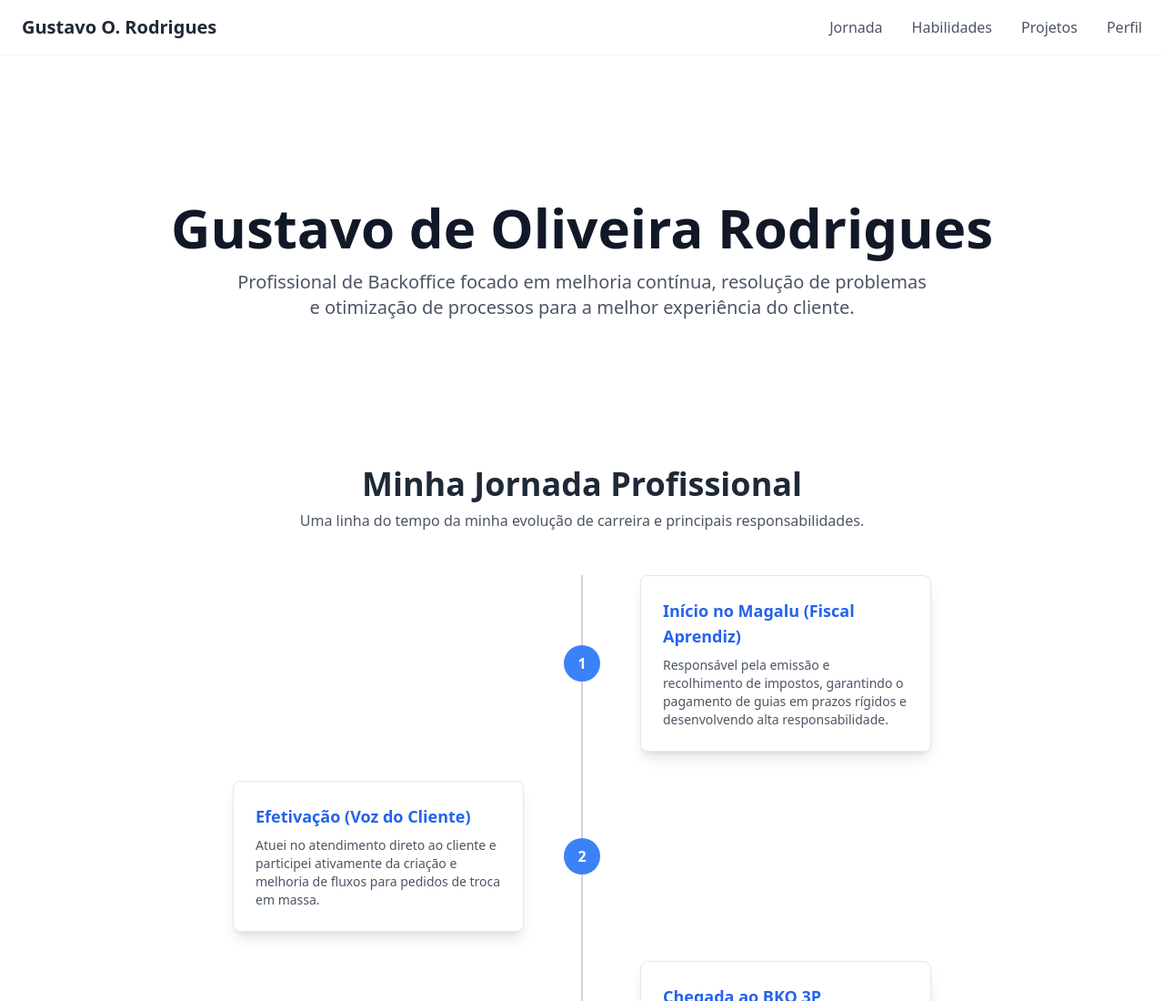
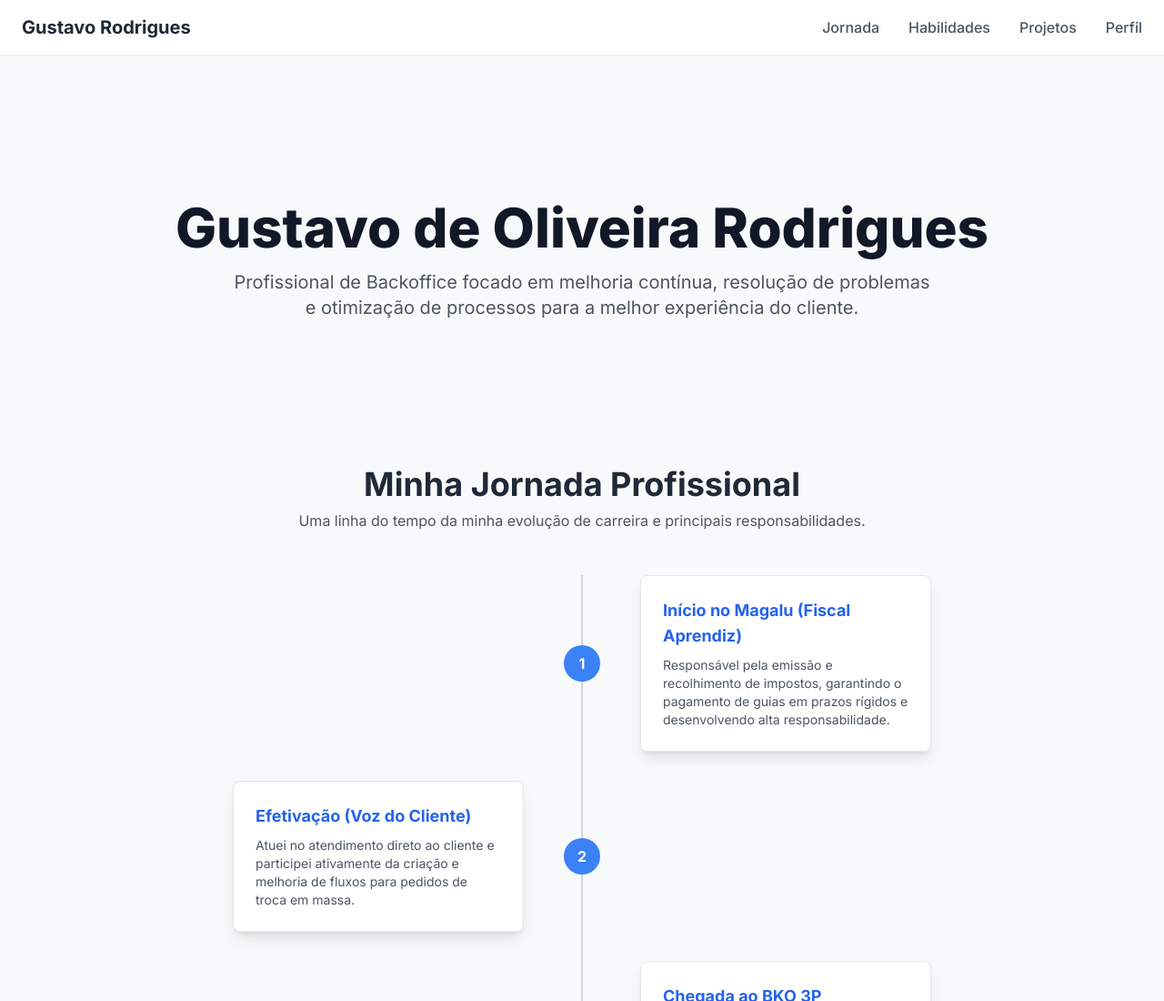
Before and after one commit to GustavoOliveiraRodrigues/ProjetoApresenta--o, a plain HTML site: page index.html in a window 1280 px wide. Shown: the top 1100 px of the page at 91% size. Drawn offline with nearby package versions, Linux system fonts and the light colour scheme.

Commit message:
Mensagem do commit1

```diff
--- a/index.html
+++ b/index.html
@@ -19,7 +19,7 @@
 
     <header id="navbar" class="bg-white/80 backdrop-blur-lg sticky top-0 z-50 shadow-sm">
         <nav class="container mx-auto px-6 py-4 flex justify-between items-center">
-            <div class="text-xl font-bold text-gray-800">Gustavo O. Rodrigues</div>
+            <div class="text-xl font-bold text-gray-800">Gustavo Rodrigues</div>
             <div class="hidden md:flex space-x-8">
                 <a href="#jornada" class="nav-link font-medium text-gray-600">Jornada</a>
                 <a href="#habilidades" class="nav-link font-medium text-gray-600">Habilidades</a>
```
Also changed, not shown: assets/css/estilo.css (+8 -4 lines).
